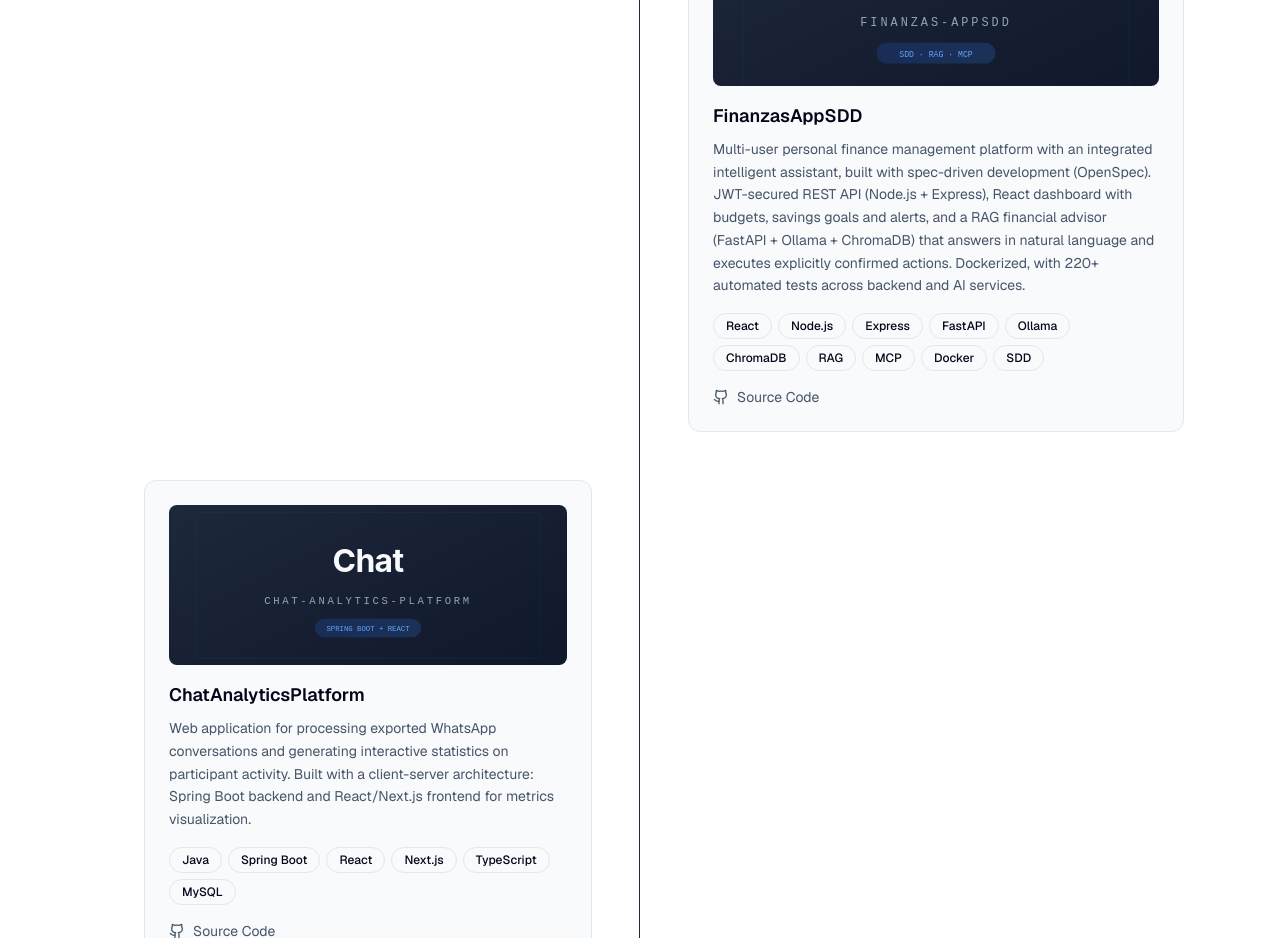
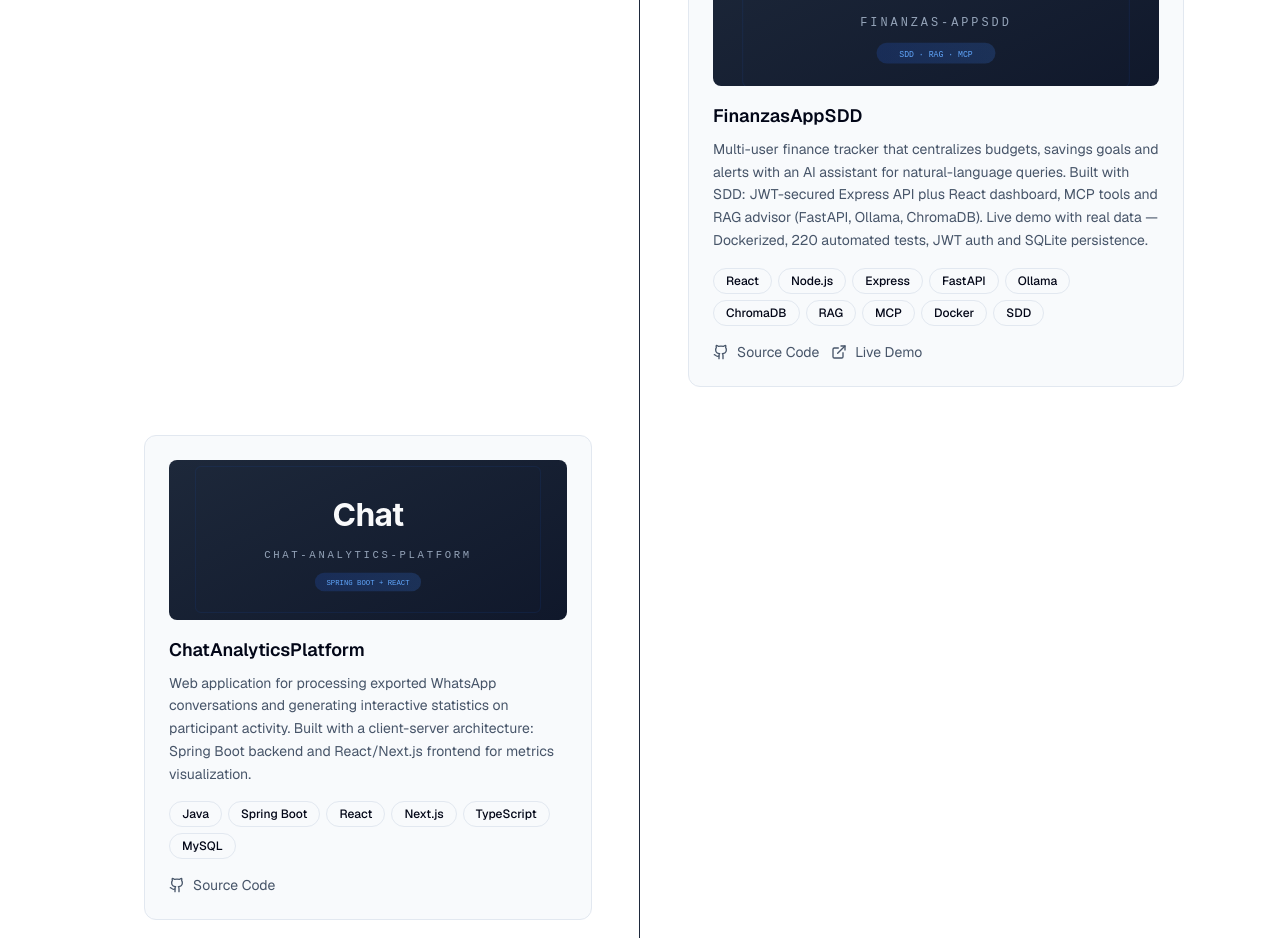
Before and after one commit to RamiroBogado/Mi-portfolio, a Next.js app: page / in a window 1280 px wide. Shown: the part 4440-5378 px from the top of the page. Built offline with nearby package versions, Linux system fonts and the light colour scheme; no server answers.

Commit message:
feat(projects): link FinanzasAppSDD live demo and case-study copy

```diff
--- a/src/data/index.ts
+++ b/src/data/index.ts
@@ -111,7 +111,7 @@ export const featuredProjects: Project[] = [
     id: "finanzasapp-sdd",
     title: "FinanzasAppSDD",
     description:
-      "Multi-user personal finance management platform with an integrated intelligent assistant, built with spec-driven development (OpenSpec). JWT-secured REST API (Node.js + Express), React dashboard with budgets, savings goals and alerts, and a RAG financial advisor (FastAPI + Ollama + ChromaDB) that answers in natural language and executes explicitly confirmed actions. Dockerized, with 220+ automated tests across backend and AI services.",
+      "Multi-user finance tracker that centralizes budgets, savings goals and alerts with an AI assistant for natural-language queries. Built with SDD: JWT-secured Express API plus React dashboard, MCP tools and RAG advisor (FastAPI, Ollama, ChromaDB). Live demo with real data — Dockerized, 220 automated tests, JWT auth and SQLite persistence.",
     image: "/projects/finanzasapp.svg",
     technologies: [
       "React",
@@ -127,7 +127,7 @@ export const featuredProjects: Project[] = [
     ],
     githubUrl: "https://github.com/RamiroBogado/FinanzasAppSDD",
     repo: "RamiroBogado/FinanzasAppSDD",
-    liveUrl: "#",
+    liveUrl: "https://finanzas-app-sdd.vercel.app/",
     featured: true,
   },
   {
```
